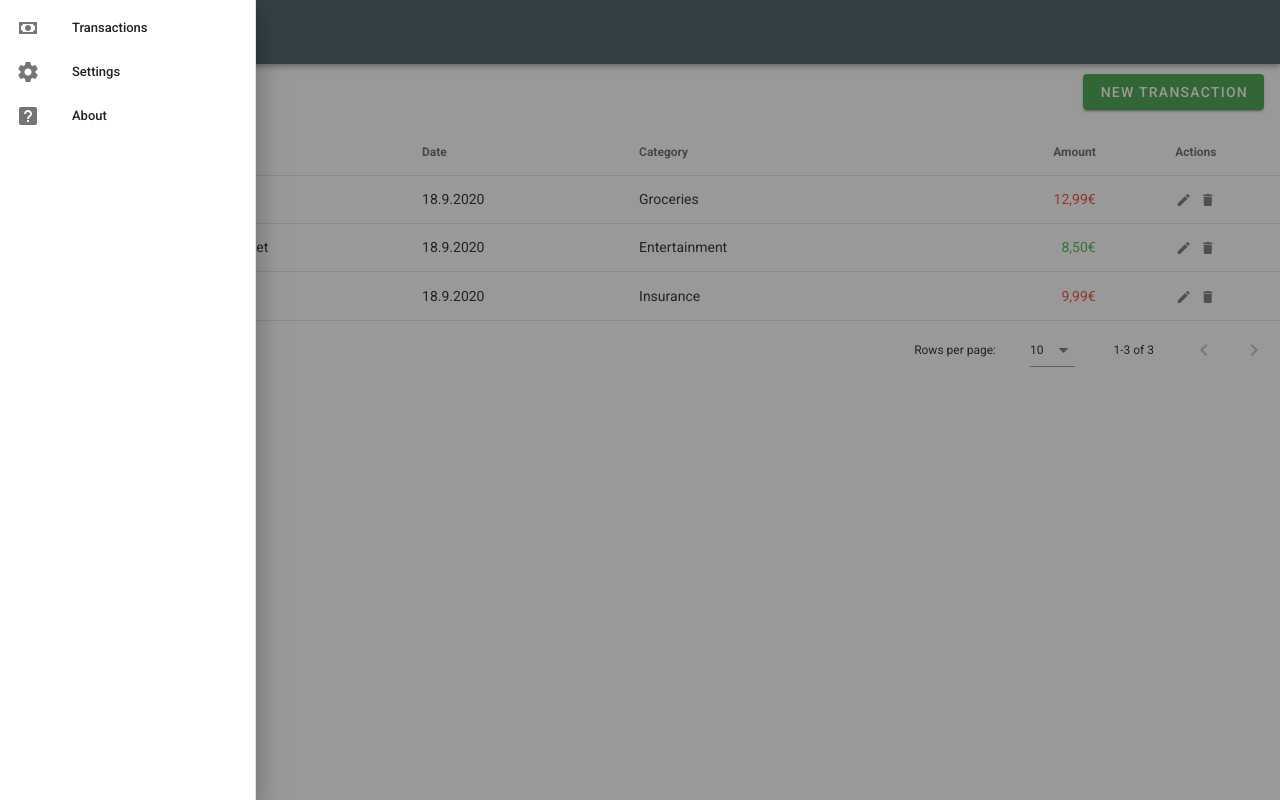
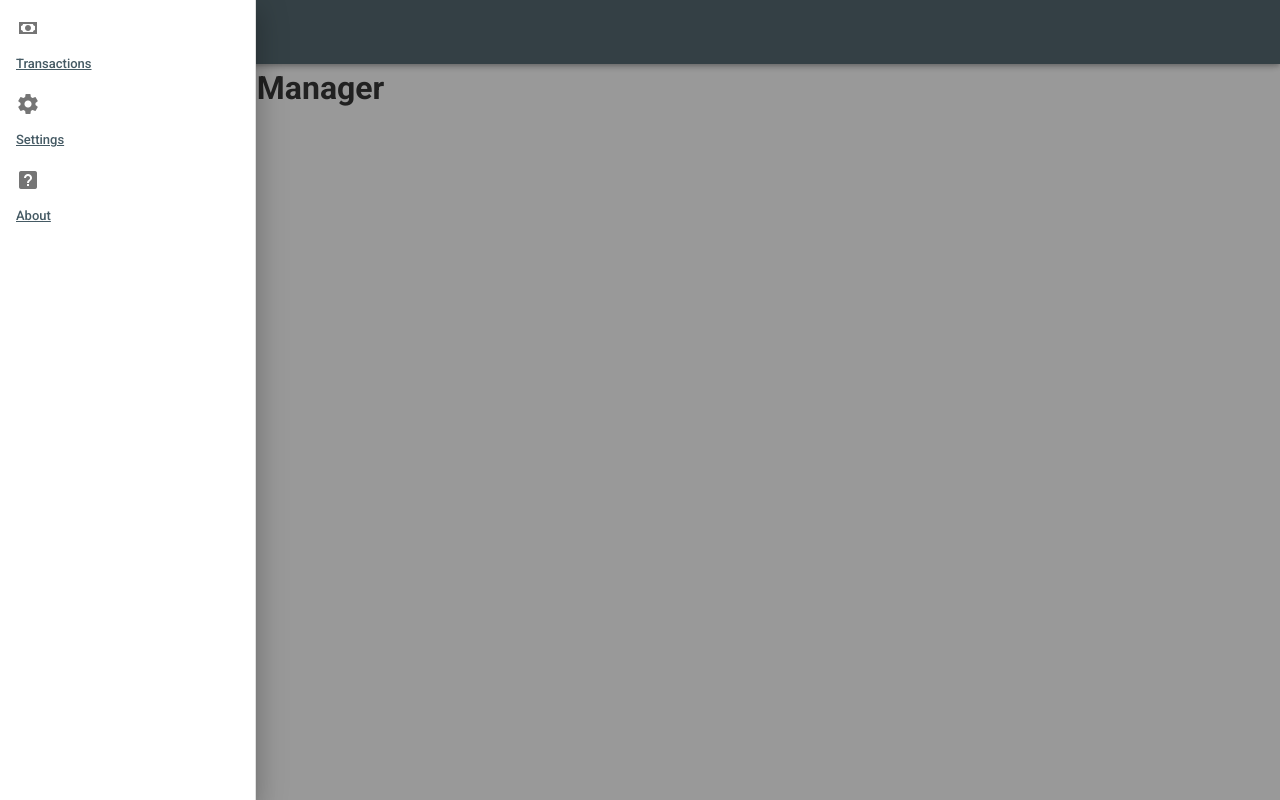
Before and after one commit to eCCspensemanager/frontend-vue, a Vue app: page /about in a window 1280 px wide. Both pictures are taken after a click on the button 28 px from the left and 32 px from the top of the page. Built offline with nearby package versions, Linux system fonts and the light colour scheme.

Commit message:
adds basic router and about + settings subpages

```diff
--- a/src/App.vue
+++ b/src/App.vue
@@ -6,20 +6,18 @@
     </v-app-bar>
     <Navigation :should-show-drawer="shouldShowDrawer" @navigation-closed="shouldShowDrawer = $event" />
     <v-main>
-      <TransactionTable />
+      <router-view />
     </v-main>
   </v-app>
 </template>
 
 <script>
-import TransactionTable from './components/transaction/transaction-table.vue';
 import Navigation from './components/navigation.vue';
 
 export default {
   name: 'App',
 
   components: {
-    TransactionTable,
     Navigation,
   },
 
--- /dev/null
+++ b/src/components/about/about-page.vue
@@ -0,0 +1,9 @@
+<template>
+  <h1>About eCCspenseManager</h1>
+</template>
+
+<script>
+export default {
+  name: 'AboutPage',
+};
+</script>
--- a/src/components/navigation.vue
+++ b/src/components/navigation.vue
@@ -2,12 +2,14 @@
   <v-navigation-drawer v-model="showDrawer" temporary app @input="$emit('navigation-closed', showDrawer)">
     <v-list dense nav>
       <v-list-item v-for="item in items" :id="item.id" :key="item.id" link>
+        <router-link :to="item.to">
           <v-list-item-icon>
             <v-icon>{{ item.icon }}</v-icon>
           </v-list-item-icon>
           <v-list-item-content>
             <v-list-item-title>{{ item.title }}</v-list-item-title>
           </v-list-item-content>
+        </router-link>
       </v-list-item>
     </v-list>
   </v-navigation-drawer>
@@ -23,9 +25,9 @@ export default Vue.component('Navigation', {
   data: () => ({
     showDrawer: false,
     items: [
-      { id: 'btn-expenses', title: 'Transactions', icon: 'mdi-cash' },
-      { id: 'btn-settings', title: 'Settings', icon: 'mdi-cog' },
-      { id: 'btn-about', title: 'About', icon: 'mdi-help-box' },
+      { id: 'btn-expenses', title: 'Transactions', icon: 'mdi-cash', to: '/' },
+      { id: 'btn-settings', title: 'Settings', icon: 'mdi-cog', to: '/settings' },
+      { id: 'btn-about', title: 'About', icon: 'mdi-help-box', to: '/about' },
     ],
   }),
   watch: {
--- /dev/null
+++ b/src/components/settings/settings-page.vue
@@ -0,0 +1,9 @@
+<template>
+  <h1>Settings</h1>
+</template>
+
+<script>
+export default {
+  name: 'SettingsPage',
+};
+</script>
--- a/src/main.js
+++ b/src/main.js
@@ -2,11 +2,13 @@ import Vue from 'vue';
 import App from './App.vue';
 import vuetify from './plugins/vuetify';
 import store from './store/store.js';
+import router from './router';
 
 Vue.config.productionTip = false;
 
 new Vue({
   vuetify,
   store,
+  router,
   render: (h) => h(App),
 }).$mount('#app');
--- /dev/null
+++ b/src/router/index.js
@@ -0,0 +1,34 @@
+import Vue from 'vue';
+import VueRouter from 'vue-router';
+import TransactionTable from '@/components/transaction/transaction-table.vue';
+
+Vue.use(VueRouter);
+
+const routes = [
+  {
+    path: '/',
+    name: 'Expenses',
+    component: TransactionTable,
+  },
+  {
+    path: '/settings',
+    name: 'Settings',
+    // route level code-splitting
+    // this generates a separate chunk (about.[hash].js) for this route
+    // which is lazy-loaded when the route is visited.
+    component: () => import(/* webpackChunkName: "about" */ '../components/settings/settings-page.vue'),
+  },
+  {
+    path: '/about',
+    name: 'About',
+    component: () => import(/* webpackChunkName: "about" */ '../components/about/about-page.vue'),
+  },
+];
+
+const router = new VueRouter({
+  mode: 'history',
+  base: process.env.BASE_URL,
+  routes,
+});
+
+export default router;
```
Also changed, not shown: package.json (+5 -3 lines), 2 other files (tests, documents, lock files or other folders). Lines whose indentation alone changed are shown as unchanged.
